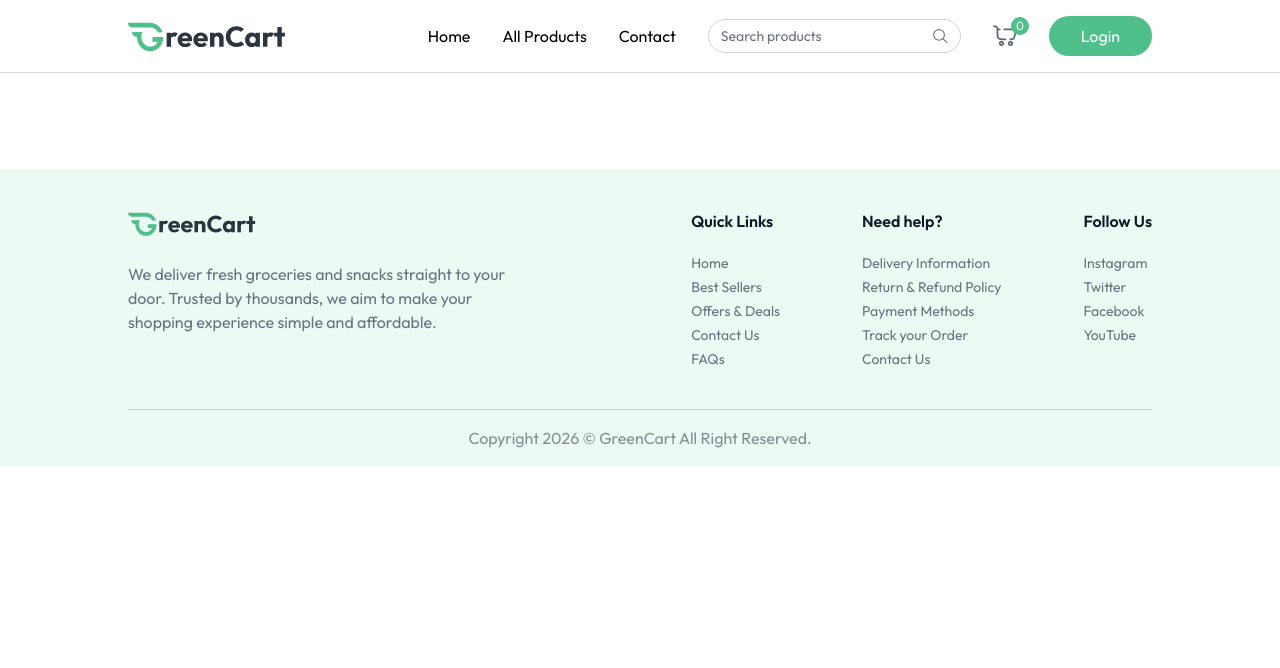
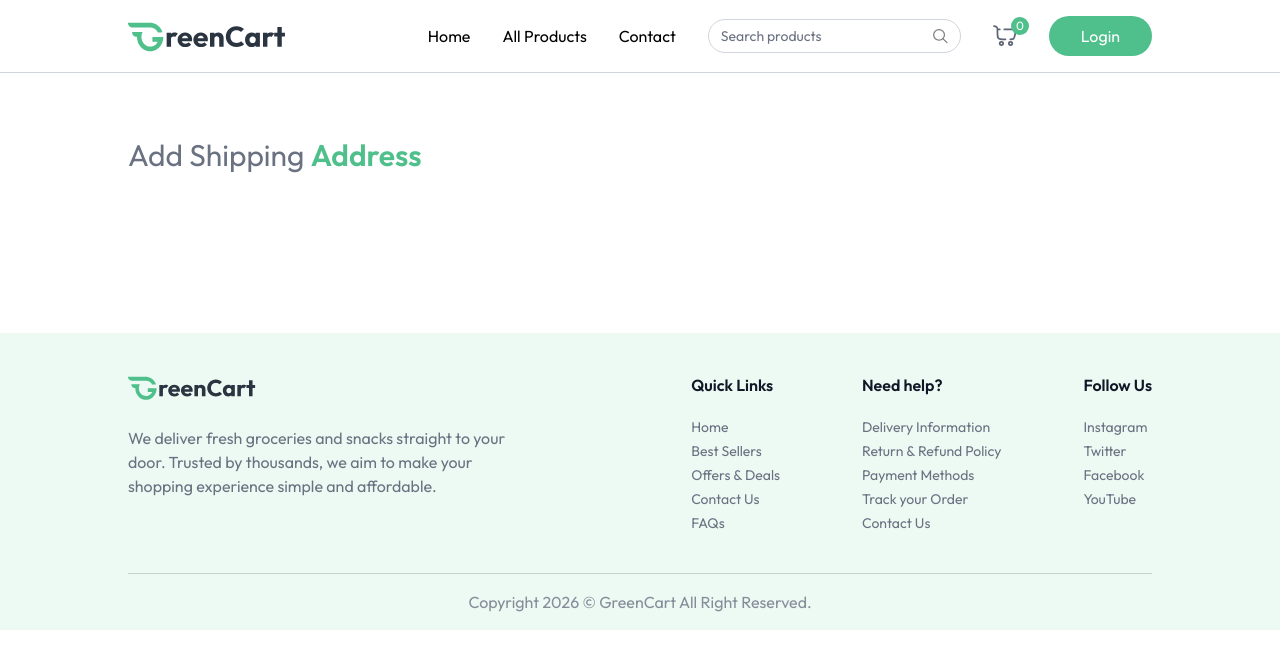
Before and after one commit to Kafoor-Nimas/Grocery-Delivery, a React (Vite) app in the folder client/: page /add-address in a window 1280 px wide. Shown: the top 668 px of the page. Built offline with nearby package versions, Linux system fonts and the light colour scheme.

Commit message:
feat: add AddAddress component and integrate routing in App

```diff
--- a/client/src/App.jsx
+++ b/client/src/App.jsx
@@ -10,6 +10,7 @@
 import ProductCategory from "./pages/ProductCategory.jsx";
 import Cart from "./pages/Cart.jsx";
 import ProductDetails from "./pages/ProductDetails.jsx";
+import AddAddress from "./pages/AddAddress.jsx";
 
 const App = () => {
   const isSellerPath = useLocation().pathname.includes("seller");
@@ -29,6 +30,7 @@
           <Route path="/products/:category" element={<ProductCategory />} />
           <Route path="/products/:category/:id" element={<ProductDetails />} />
           <Route path="/cart" element={<Cart />} />
+          <Route path="/add-address" element={<AddAddress />} />
         </Routes>
       </div>
       {!isSellerPath && <Footer />}
--- /dev/null
+++ b/client/src/pages/AddAddress.jsx
@@ -0,0 +1,16 @@
+import React from 'react'
+
+//Input Field Component
+const inputField = (()=> (
+    <input type="text" />
+))
+
+const AddAddress = () => {
+  return (
+    <div className='mt-16 pb-16'>
+        <p className='text-2xl md:text-3xl text-gray-500'>Add Shipping <span className='font-semibold text-primary'>Address</span></p>
+    </div>
+  )
+}
+
+export default AddAddress
```
